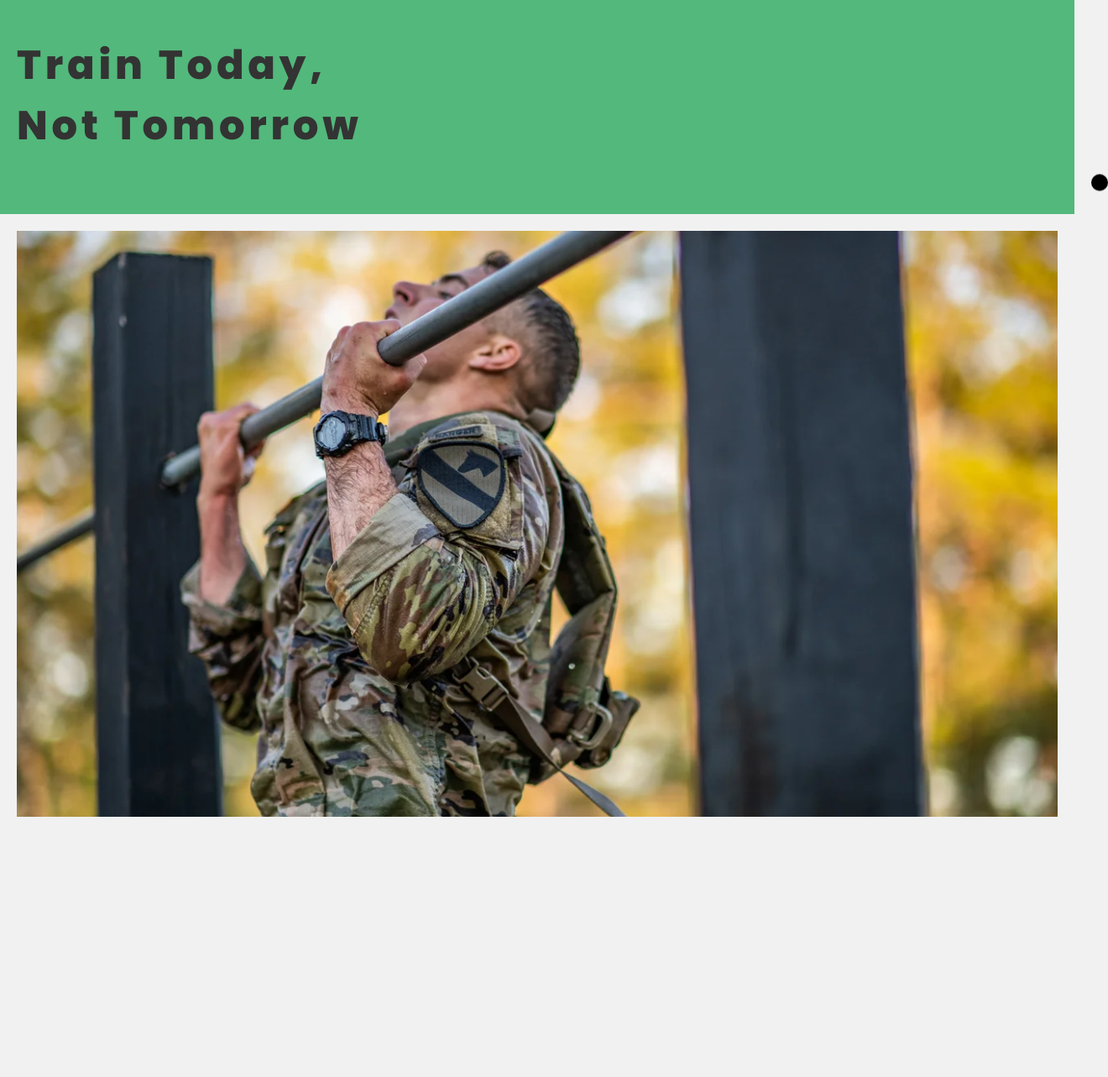
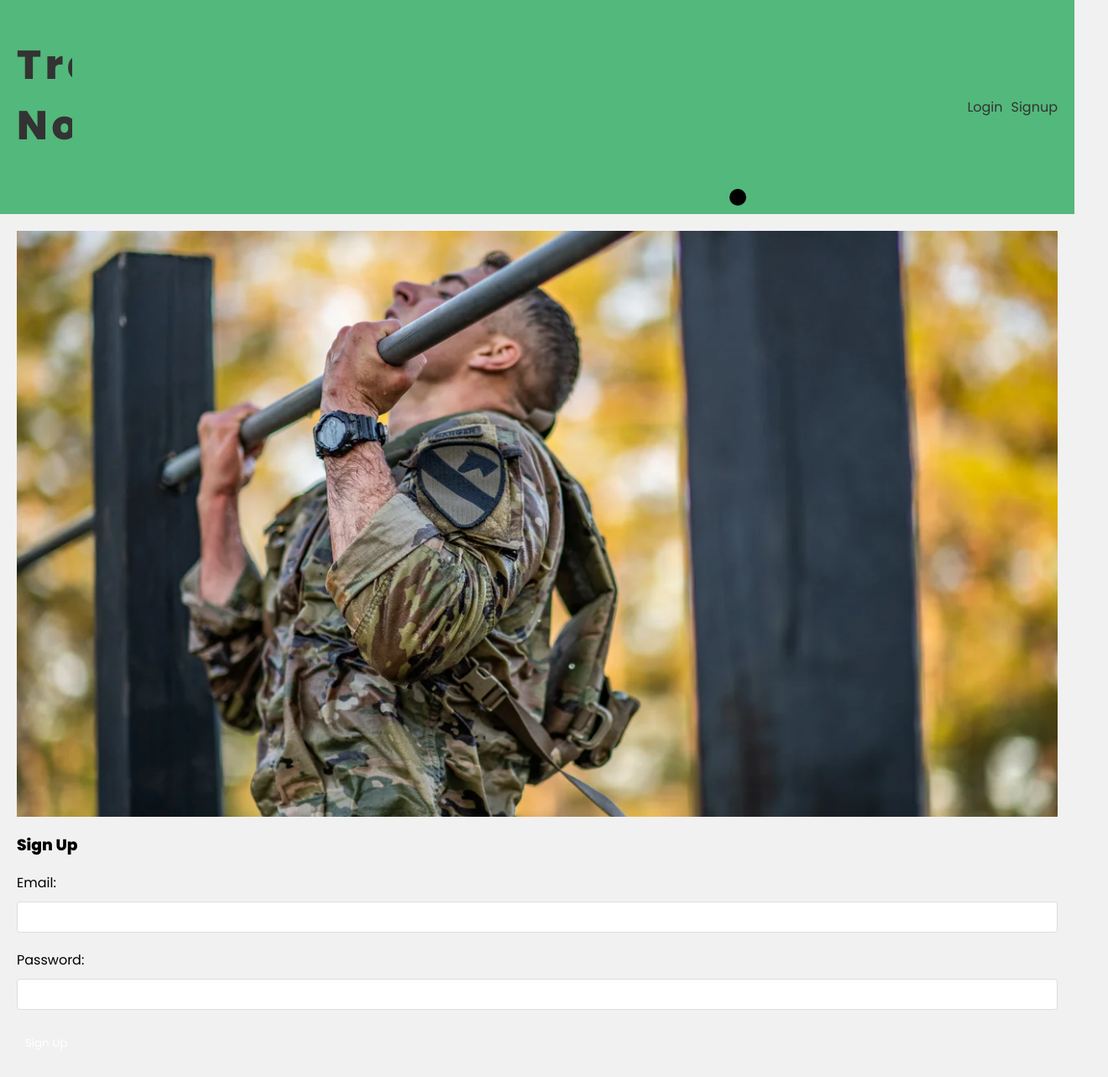
Before and after one commit to jortiz91/Not-Tomorrow, a React (Create React App) app in the folder client/: page /signup in a window 1280 px wide. Shown: the whole page at 84% size, 1320 px wide, since content can reach past the window. Before the commit the page ends 993 px from the top, so only its background shows below. Built offline with nearby package versions, Linux system fonts and the light colour scheme.

Commit message:
create login and signup form for frontend

```diff
--- a/client/src/App.css
+++ b/client/src/App.css
@@ -1,3 +1,4 @@
+
 img {
     width: 100%;
     height: auto;
@@ -10,6 +11,7 @@ img {
     box-shadow: 0 0 0 0;
     -webkit-transition: all 0.2s ease-in-out;
     transition: all 0.2s ease-in-out;
+
 }
 
 .bounce {
@@ -53,3 +55,12 @@ img {
     50% {border-color: transparent}
     to {border-color: transparent}
   }
+
+  nav {
+    display: flex;
+    align-items: center;
+  }
+nav a {
+  margin-left: 10px;
+
+}
--- a/client/src/App.jsx
+++ b/client/src/App.jsx
@@ -3,6 +3,8 @@ import logo from './images/1.png'
 
 import './App.css'
 import Home from './pages/Home'
+import Login from './pages/Login'
+import Signup from './pages/Signup'
 import Navbar from './components/Navbar'
 
 const App = () => {
@@ -14,6 +16,8 @@ const App = () => {
           <img src={logo} alt="" />
           <Routes>
             <Route path="/" element={<Home />} />
+            <Route path="/login" element={<Login />} />
+            <Route path="/signup" element={<Signup />} />
           </Routes>
         </div>
       </BrowserRouter>
--- a/client/src/components/Navbar.jsx
+++ b/client/src/components/Navbar.jsx
@@ -11,6 +11,12 @@ const Navbar = () => {
           </h1>
           <div className="bounce"></div>
         </Link>
+        <nav>
+          <div>
+            <Link to="/login">Login</Link>
+            <Link to="/signup">Signup</Link>
+          </div>
+        </nav>
       </div>
     </header>
   )
--- /dev/null
+++ b/client/src/context/AuthContext.jsx
@@ -0,0 +1,25 @@
+import { createContext, useReducer } from 'react'
+
+export const AuthContext = createContext()
+export const authReducer = (state, action) => {
+  switch (action.type) {
+    case 'LOGIN':
+      return { user: action.payload }
+    case 'LOGOUT':
+      return { user: null }
+    default:
+      return state
+  }
+}
+
+export const AuthContextProvider = ({ children }) => {
+  const [state, dispatch] = useReducer(authReducer, { user: null })
+
+  console.log('AuthContext state:', state)
+
+  return (
+    <AuthContext.Provider value={{ ...state, dispatch }}>
+      {children}
+    </AuthContext.Provider>
+  )
+}
--- a/client/src/index.css
+++ b/client/src/index.css
@@ -1,11 +1,7 @@
 /* google font */
 @import url('https://fonts.googleapis.com/css2?family=Poppins:wght@300;400;500;600;800&family=VT323&display=swap');
 
-/* layout */
-:root {
-  --primary: #1aac83;
-  --error: #e7195a;
-}
+
 body {
   background: #f1f1f1;
   margin: 0;
--- a/client/src/index.jsx
+++ b/client/src/index.jsx
@@ -3,12 +3,15 @@ import ReactDOM from 'react-dom/client'
 import './index.css'
 import App from './App'
 import { WorkoutsContextProvider } from './context/WorkoutsContext'
+import { AuthContextProvider } from './context/AuthContext'
 
 const root = ReactDOM.createRoot(document.getElementById('root'))
 root.render(
   <React.StrictMode>
-    <WorkoutsContextProvider>
-      <App />
-    </WorkoutsContextProvider>
+    <AuthContextProvider>
+      <WorkoutsContextProvider>
+        <App />
+      </WorkoutsContextProvider>
+    </AuthContextProvider>
   </React.StrictMode>
 )
--- /dev/null
+++ b/client/src/pages/Login.jsx
@@ -0,0 +1,34 @@
+import { useState } from 'react'
+
+const Login = () => {
+  const [email, setEmail] = useState('')
+  const [password, setPassword] = useState('')
+
+  const handleSubmit = async (event) => {
+    event.preventDefault()
+    console.log(email, password)
+  }
+
+  return (
+    <form className="login" onSubmit={handleSubmit}>
+      <h3>Login</h3>
+
+      <label>Email:</label>
+      <input
+        type="email"
+        onChange={(event) => setEmail(event.target.value)}
+        value={email}
+      />
+
+      <label>Password:</label>
+      <input
+        type="password"
+        onChange={(event) => setPassword(event.target.value)}
+        value={password}
+      />
+      <button>Login</button>
+    </form>
+  )
+}
+
+export default Login
--- /dev/null
+++ b/client/src/pages/Signup.jsx
@@ -0,0 +1,34 @@
+import { useState } from 'react'
+
+const Signup = () => {
+  const [email, setEmail] = useState('')
+  const [password, setPassword] = useState('')
+
+  const handleSubmit = async (event) => {
+    event.preventDefault()
+    console.log(email, password)
+  }
+
+  return (
+    <form className="signup" onSubmit={handleSubmit}>
+      <h3>Sign Up</h3>
+
+      <label>Email:</label>
+      <input
+        type="email"
+        onChange={(event) => setEmail(event.target.value)}
+        value={email}
+      />
+
+      <label>Password:</label>
+      <input
+        type="password"
+        onChange={(event) => setPassword(event.target.value)}
+        value={password}
+      />
+      <button className="log2">Sign Up</button>
+    </form>
+  )
+}
+
+export default Signup
```
Also changed, not shown: client/src/hooks/useAuthContext.jsx (added, +12 -0 lines), client/src/context/AuthContext.js (deleted), client/src/hooks/useWorkoutsContext.jsx (renamed from client/src/hooks/useWorkoutsContext.js).
